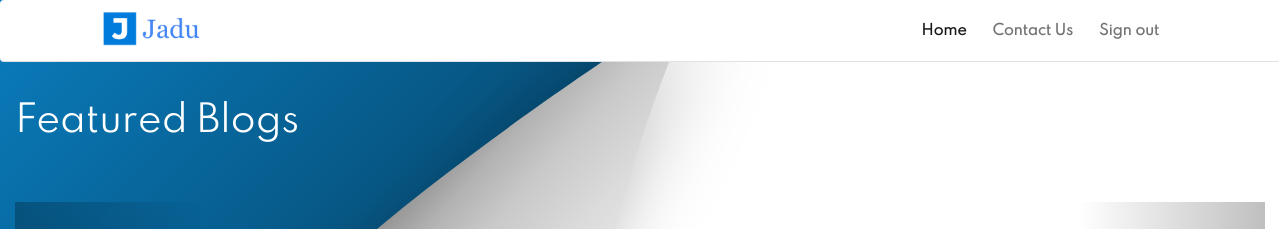
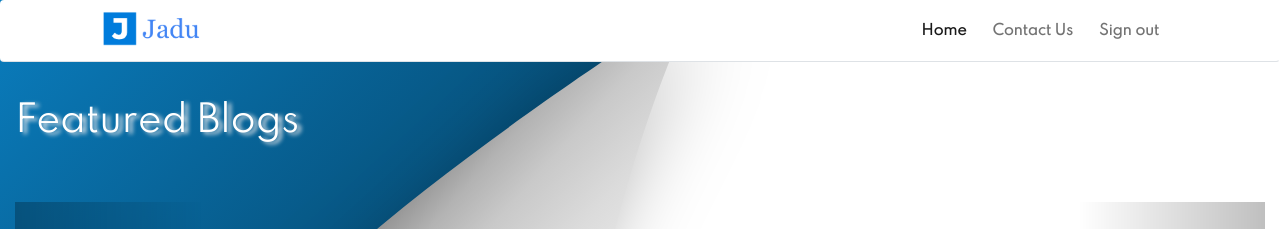
Before and after one commit to WahajMubeen341/Jadu-Project3, a plain HTML site: page landingPage.html in a window 1280 px wide. Shown: the top 229 px of the page. Drawn offline with nearby package versions, Linux system fonts and the light colour scheme.

Commit message:
text-shadow

```diff
--- a/landingPage.css
+++ b/landingPage.css
@@ -98,12 +98,13 @@ img {
 }
 
 h2 {
+    text-shadow: 2px 2px 4px #000000;
+}
 
-    text-shadow: 2px 2px 4px #000000;
-
-}
 h1{
     font-weight: 900;
+    text-shadow: 4px 2px 4px #f3efef;
+
 }
 .navItems{
     display:flex;
```
